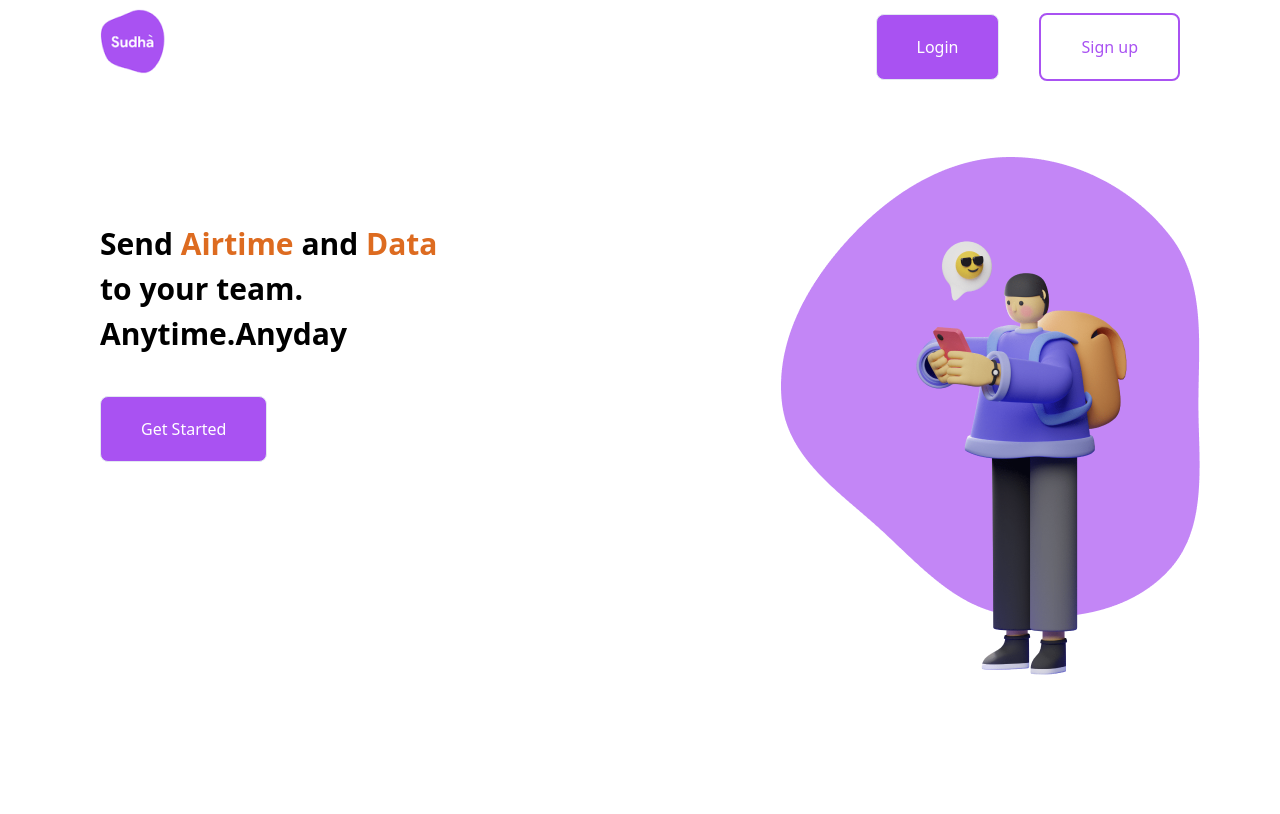
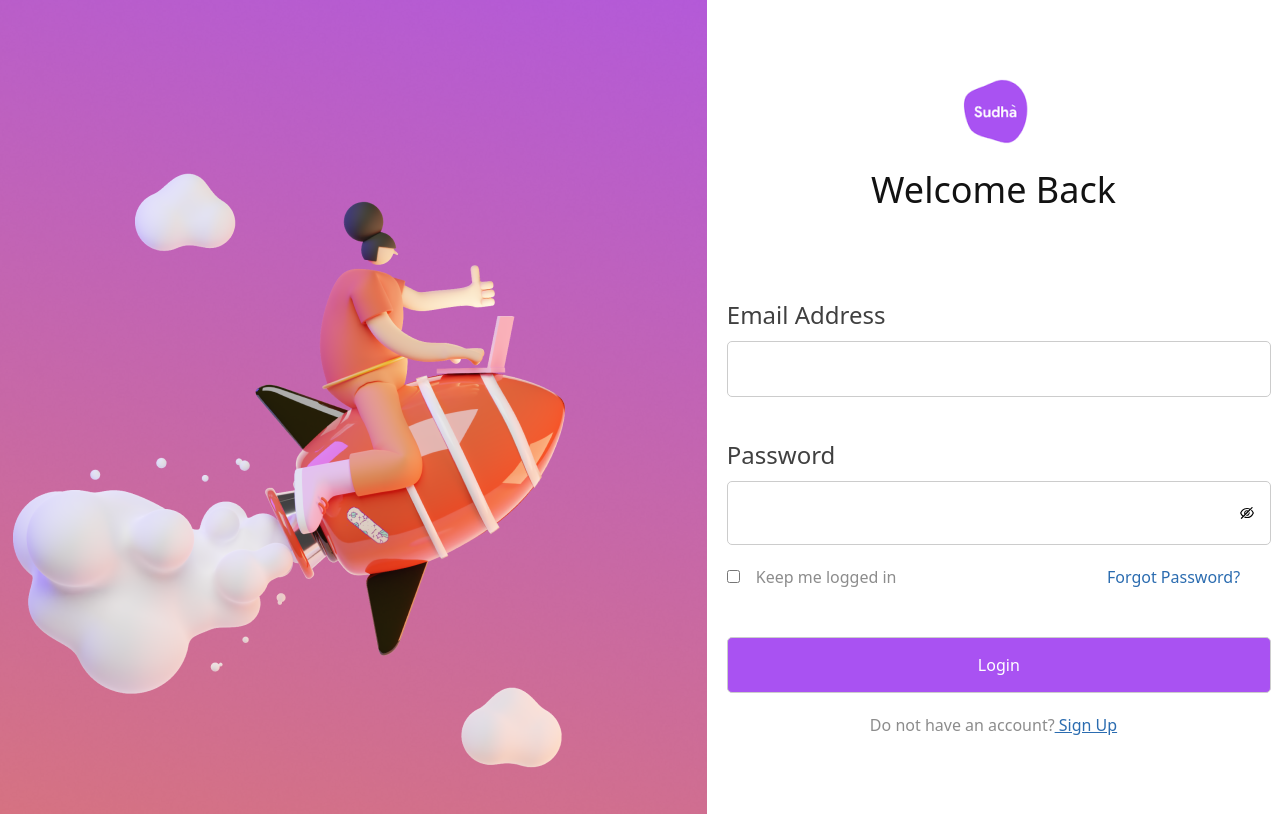
Before and after one commit to morayodev/Authenticationform, a React (Create React App) app: page / in a window 1280 px wide. Built offline with nearby package versions, Linux system fonts and the light colour scheme; no server answers.

Commit message:
adjusted routing

```diff
--- a/src/App.js
+++ b/src/App.js
@@ -11,8 +11,7 @@ function App() {
   return (
     <AuthProvider>
       <Switch>
-         <Route exact path="/" component={LandingPage} />
-        <Route exact path="/LogIn" component={LogIn} />
+        <Route exact path="/" component={LogIn} />
         <Route exact path="/SignIn1" component={SignIn1} />
         <Builder />
       </Switch>
--- a/src/components/LandingPage/LandingPage.js
+++ b/src/components/LandingPage/LandingPage.js
@@ -17,7 +17,7 @@ function LandingPage() {
           <img className="md:flex hidden" src={logo} alt="logo" />
 
           <div className="hidden md:flex md:items-center ">
-            <Link to="/LogIn">
+            {/* <Link to="/LogIn">
               <button className="mx-5 border rounded-lg LogIn p-5 md:px-10 md:py-5 text-white">
                 Login
               </button>
@@ -26,7 +26,7 @@ function LandingPage() {
               <button className="mx-5 border rounded-lg SignIn  p-5 md:px-10 md:py-5">
                 Sign up
               </button>
-            </Link>
+            </Link> */}
           </div>
         </div>
         <div className="flex justify-between text-center md:text-left">
@@ -38,7 +38,7 @@ function LandingPage() {
             <p className="font-semibold text-2xl md:text-3xl ml-5 mb-10">
               Anytime.Anyday
             </p>
-            <Link to="/Builder">
+            <Link to="/Dashboard">
               <button className="mx-5 border rounded-lg LogIn px-10 py-5 text-white">
                 Get Started
               </button>
--- a/src/components/PrivateRoute/PrivateRoutes.js
+++ b/src/components/PrivateRoute/PrivateRoutes.js
@@ -3,10 +3,12 @@ import PrivateRoute from './PrivateRoute'
 import Dashboard from '../Dashboard/Dashboard'
 import Addfunds from '../Add funds/Addfunds'
 import Airtime from '../Airtime/Airtime'
+import LandingPage from '../LandingPage/LandingPage'
 
 const PrivateRoutes = () => {
   return (
     <>
+      <PrivateRoute exact path="/user/" component={LandingPage} />
       <PrivateRoute exact path="/Dashboard" component={Dashboard} />
       <PrivateRoute exact path="/Addfunds" component={Addfunds} />
       <PrivateRoute exact path="/Contact" component={Dashboard} />
```
